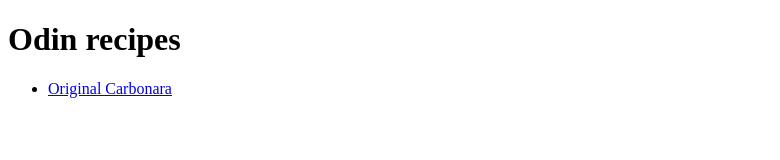
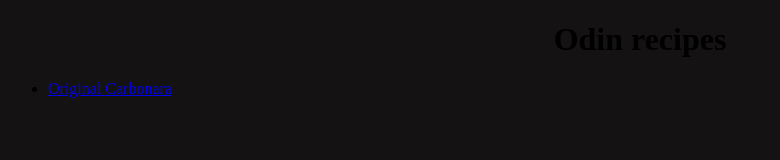
Before and after one commit to Arkynha/odin-recipes, a plain HTML site: page index.html in a window 1280 px wide. Shown: the whole page, without its empty margins (0-780 px from the left). Drawn offline with Linux system fonts and the light colour scheme.

Commit message:
Adds CSS to page

```diff
--- a/index.html
+++ b/index.html
@@ -3,6 +3,7 @@
   <head>
     <meta charset="UTF-8">
     <title>Recipes</title>
+    <link rel="stylesheet" href="style.css">
   </head>
 
   <body>
--- /dev/null
+++ b/style.css
@@ -0,0 +1,8 @@
+body {
+    background-color: rgb(20, 18, 18);
+}
+
+h1 {
+    text-align: center;
+
+}
```
